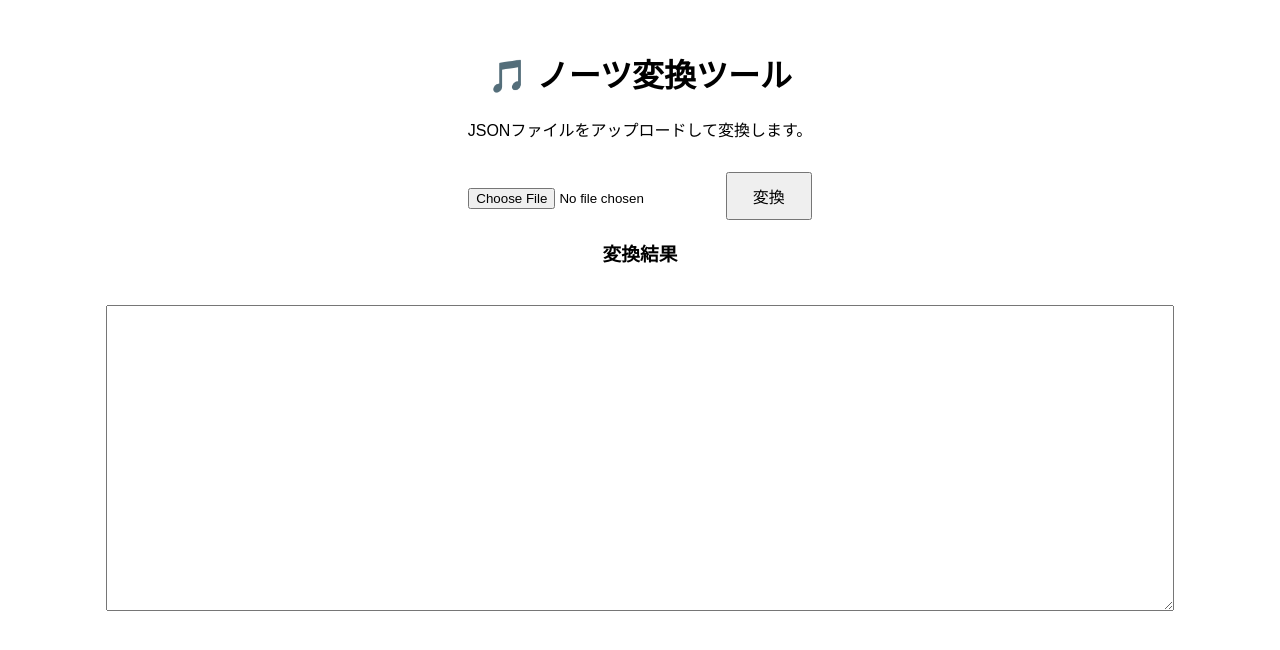
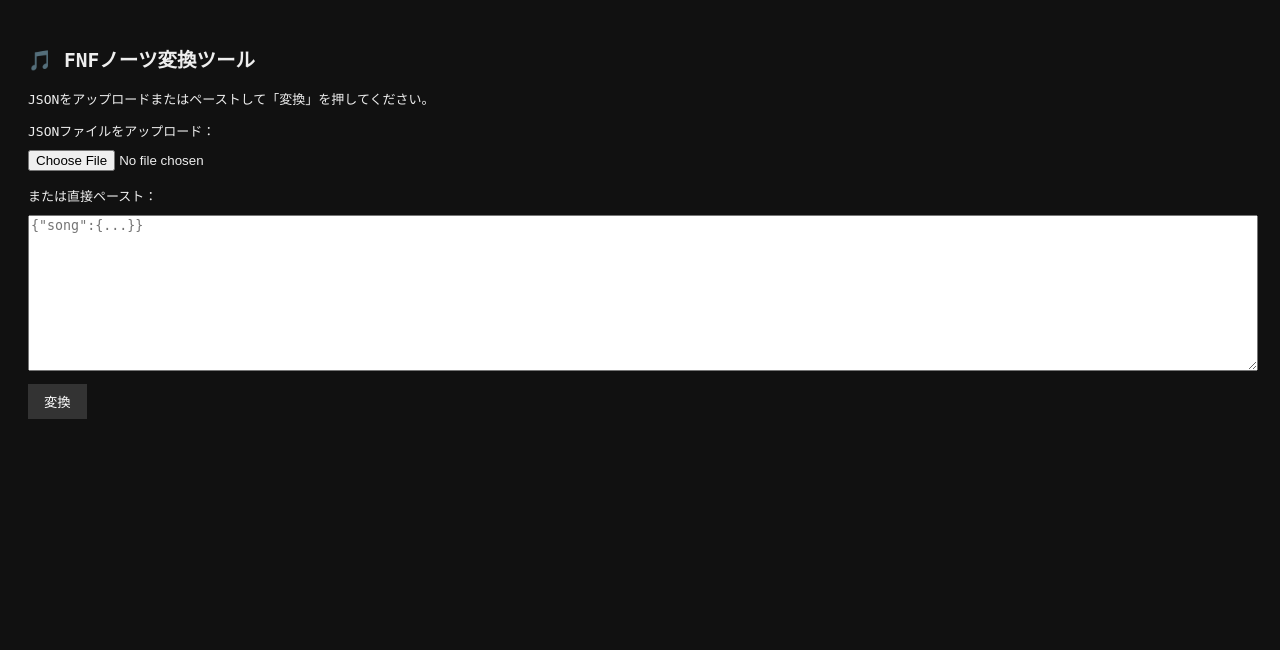
Before and after one commit to Ryouse1/Fnf-note-converter, a Flask app: page / in a window 1280 px wide. Shown: the top 650 px of the page. Run offline with Flask 3, Linux system fonts and the light colour scheme.

Commit message:
Update index.html

```diff
--- a/templates/index.html
+++ b/templates/index.html
@@ -1,44 +1,50 @@
 <!DOCTYPE html>
 <html lang="ja">
 <head>
-  <meta charset="UTF-8" />
-  <title>ノーツ変換ツール</title>
-  <style>
-    body { font-family: sans-serif; text-align: center; margin: 50px; }
-    textarea { width: 90%; height: 300px; margin-top: 20px; font-size: 14px; }
-    button { margin-top: 15px; padding: 10px 25px; font-size: 16px; }
-  </style>
+<meta charset="UTF-8">
+<title>FNFノーツ変換ツール</title>
+<style>
+body {
+  font-family: monospace;
+  background: #111;
+  color: #eee;
+  padding: 20px;
+}
+textarea, input[type=file] {
+  width: 100%;
+  margin-top: 10px;
+}
+button {
+  margin-top: 10px;
+  background: #333;
+  color: white;
+  padding: 8px 16px;
+  border: none;
+  cursor: pointer;
+}
+button:hover {
+  background: #555;
+}
+</style>
 </head>
 <body>
-  <h1>🎵 ノーツ変換ツール</h1>
-  <p>JSONファイルをアップロードして変換します。</p>
+<h2>🎵 FNFノーツ変換ツール</h2>
+<p>JSONをアップロードまたはペーストして「変換」を押してください。</p>
 
-  <form id="uploadForm">
-    <input type="file" id="fileInput" accept=".json" required />
-    <button type="submit">変換</button>
-  </form>
+<form method="POST" enctype="multipart/form-data">
+  <label>JSONファイルをアップロード：</label><br>
+  <input type="file" name="file"><br><br>
 
-  <h3>変換結果</h3>
-  <textarea id="result" readonly></textarea>
+  <label>または直接ペースト：</label><br>
+  <textarea name="json_text" rows="10" placeholder='{"song":{...}}'></textarea><br>
 
-  <script>
-    document.getElementById("uploadForm").addEventListener("submit", async (e) => {
-      e.preventDefault();
-      const file = document.getElementById("fileInput").files[0];
-      if (!file) return alert("ファイルを選択してください");
+  <button type="submit">変換</button>
+</form>
 
-      const formData = new FormData();
-      formData.append("file", file);
-
-      const res = await fetch("/convert", { method: "POST", body: formData });
-      const data = await res.json();
-
-      if (data.result) {
-        document.getElementById("result").value = data.result;
-      } else {
-        alert("変換失敗: " + data.error);
-      }
-    });
-  </script>
+{% if result %}
+  <h3>変換結果：</h3>
+  <textarea rows="15" readonly>{{ result }}</textarea>
+  <button onclick="navigator.clipboard.writeText(document.querySelector('textarea[readonly]').value)">コピー</button>
+{% endif %}
 </body>
 </html>
```
